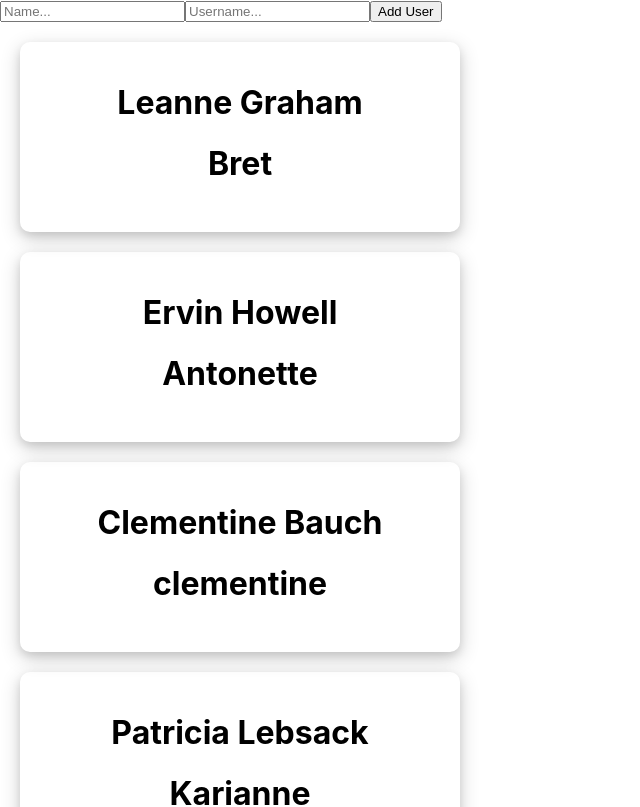
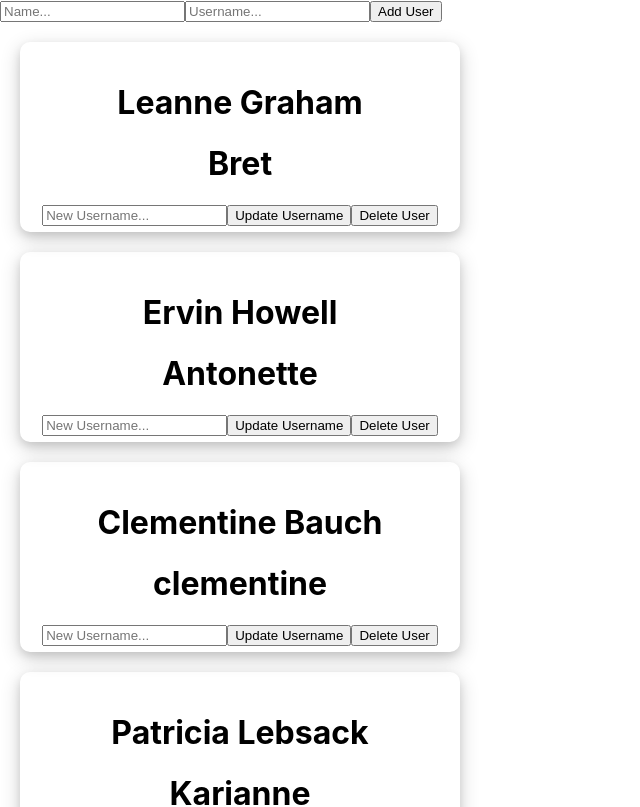
Before and after one commit to DevShruti/2-CRUD-Redux-template, a React (Create React App) app in the folder my-app/: page / in a window 1280 px wide. Shown: the top 807 px of the page, without its empty margins (0-640 px from the left). Built offline with nearby package versions, Linux system fonts and the light colour scheme.

Commit message:
delete function works

```diff
--- a/my-app/src/App.js
+++ b/my-app/src/App.js
@@ -46,6 +46,20 @@ function App() {
           <div>
             <h1> {user.name}</h1>
             <h1>{user.username}</h1>
+            <input
+                type="text"
+                placeholder="New Username..."
+              />
+              <button>
+               Update Username
+              </button>
+              <button
+                onClick={() => {
+                  dispatch(deleteUser({ id: user.id }));
+                }}
+              >
+                Delete User
+              </button>
             </div>
   );
 })};
--- a/my-app/src/features/Users.js
+++ b/my-app/src/features/Users.js
@@ -11,7 +11,7 @@ export const userSlice = createSlice({
     },
 
     deleteUser: (state, action) => {
-
+      state.value = state.value.filter((user) => user.id !== action.payload.id);
     },
 
     updateUsername: (state, action) => {
```
